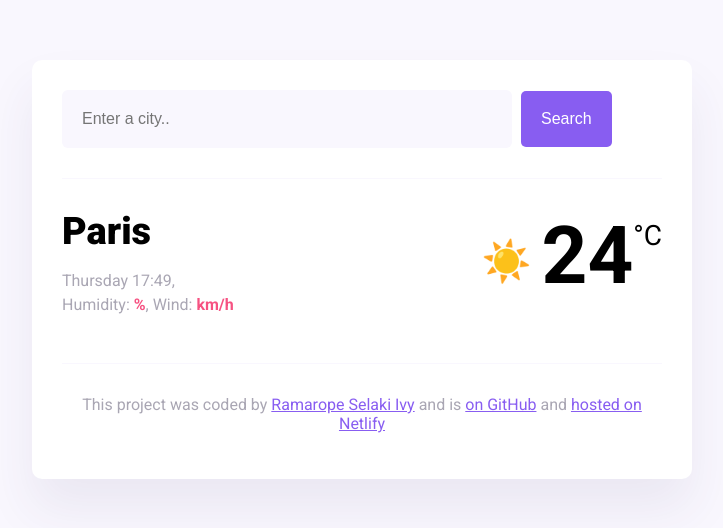
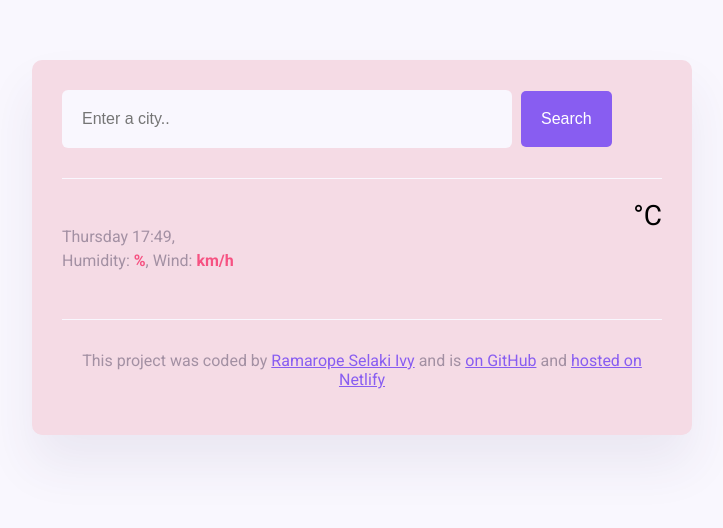
Before and after one commit to SelakiIvy/Ivy-weatherApp, a website built with Parcel: page index.html in a window 1280 px wide. Shown: the whole page, without its empty margins (278-1001 px from the left). Built offline with nearby package versions, Linux system fonts and the light colour scheme.

Commit message:
updated the style

```diff
--- a/index.html
+++ b/index.html
@@ -30,17 +30,16 @@
       <main>
         <div class="current-weather">
           <div>
-            <h1 class="current-city" id="current-city">Paris</h1>
+            <h1 class="current-city" id="current-city"></h1>
             <p class="current-details">
               <span id="current-date"></span>, <span id="description"></span> <br />
               Humidity: <strong id="humidity">%</strong>, Wind: <strong id="wind-speed">km/h</strong>
             </p>
           </div>
           <div class="current-temperature">
-            <span class="current-temperature-icon" id="icon">☀️</span
-            ><span class="current-temperature-value" id="current-temperature"
-              >24</span
-            ><span class="current-temperature-unit">°C</span>
+            <span class="current-temperature-icon" id="icon"></span>
+            <span class="current-temperature-value" id="current-temperature"></span>
+            <span class="current-temperature-unit">°C</span>
           </div>
         </div>
       </main>
--- a/src/styles.css
+++ b/src/styles.css
@@ -8,7 +8,7 @@ a {
 }
 
 .weather-app {
-  background: white;
+  background: #f5dbe5;
   max-width: 600px;
   margin: 60px auto;
   padding: 30px;
@@ -66,7 +66,22 @@ main {
   font-weight: 400;
   line-height: 24px;
 }
-
+.current-temperature-icon {
+  font-size: 88px;
+  line-height: 88px;
+}
+.current-temperature {
+  display: flex;
+}
+.current-temperature-value {
+  font-size: 88px;
+  line-height: 88px;
+  font-weight: bold;
+}
+.current-temperature-unit {
+  font-size: 28px;
+  margin-top: 28px;
+}
 .current-details strong {
   color: #f65282;
 }
```
